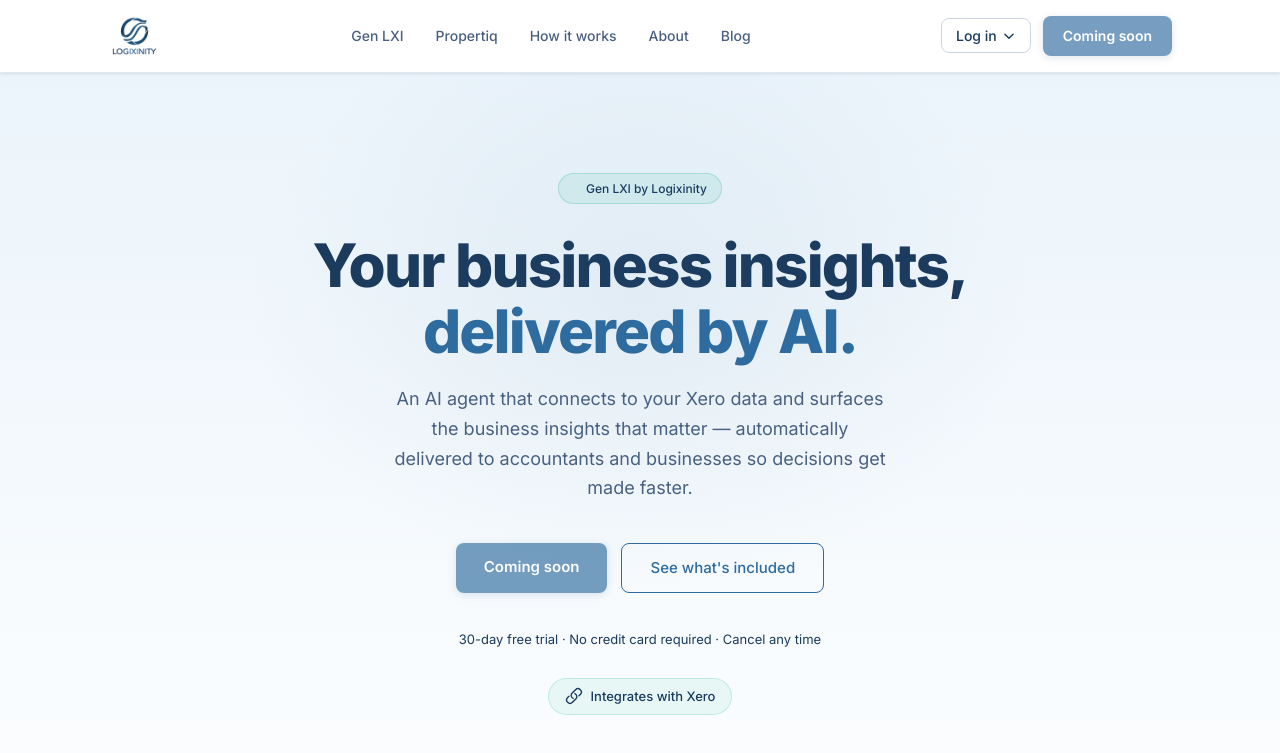
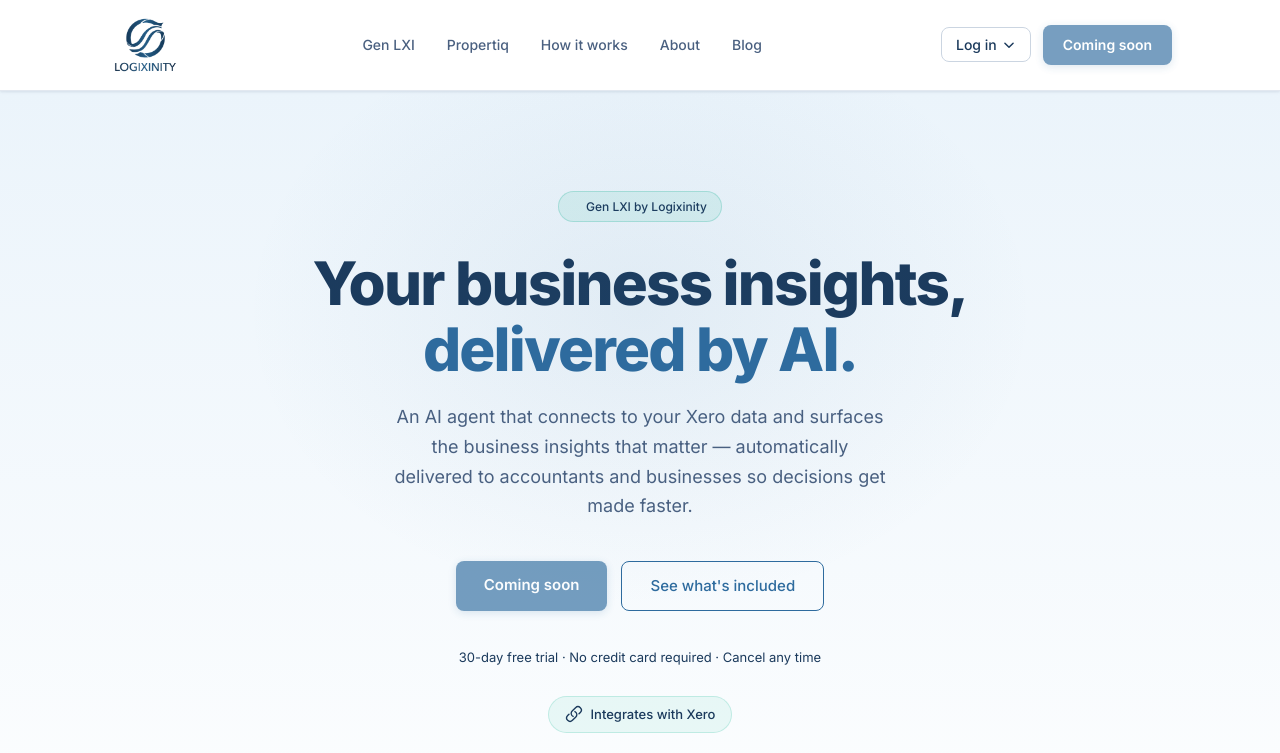
Before and after one commit to RamananRaj/logixinity, a plain HTML site: page accountant-ai.html in a window 1280 px wide. Shown: the top 753 px of the page. Drawn offline with Linux system fonts and the light colour scheme.

Commit message:
fix: nav logo 74px, nav bar 90px

```diff
--- a/accountant-ai.html
+++ b/accountant-ai.html
@@ -24,7 +24,7 @@
   <header class="nav">
     <div class="container nav-inner">
       <a href="/" class="nav-logo">
-        <img src="assets/logo-nav.png" alt="Logixinity" style="height:52px;width:auto;" />
+        <img src="assets/logo-nav.png" alt="Logixinity" style="height:74px;width:auto;" />
       </a>
 
       <nav aria-label="Main navigation">
--- a/css/styles.css
+++ b/css/styles.css
@@ -121,7 +121,7 @@
   display: flex;
   align-items: center;
   justify-content: space-between;
-  height: 72px;
+  height: 90px;
 }
 
 .nav-logo {
```
Also changed, not shown: index.html (+1 -1 lines), propertiq.html (+1 -1 lines).
